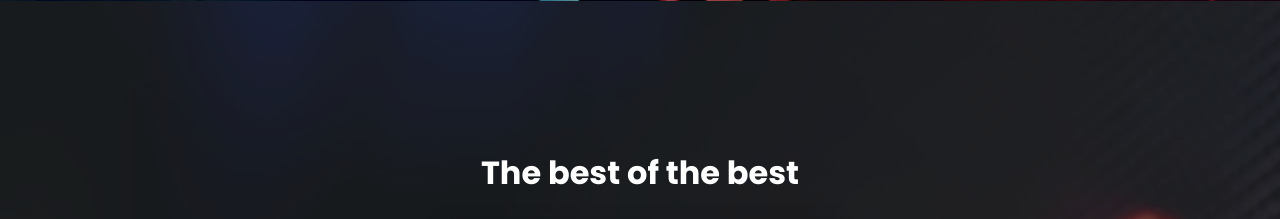
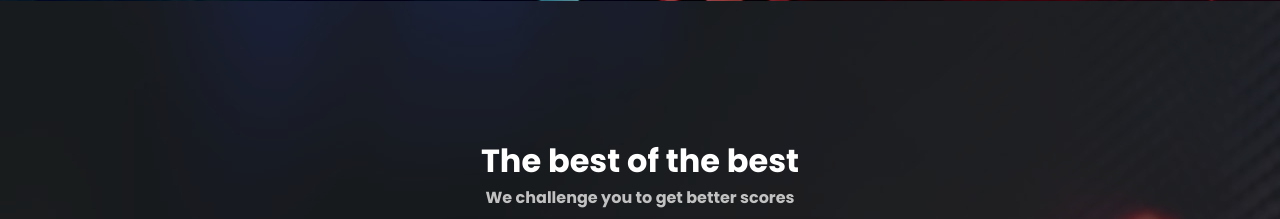
Before and after one commit to alemarsa-exe/World-Through-Sounds, a Django app: page /leaderboards/ in a window 1280 px wide. Shown: the part 119-338 px from the top of the page. Run offline with Django 4.2, Linux system fonts and the light colour scheme; data comes from the database, SQL or seed files in the repository; some libraries are stand-ins or nearby versions.

Commit message:
Ajustes a leaderboards

```diff
--- a/login/templates/leaderboards.html
+++ b/login/templates/leaderboards.html
@@ -47,6 +47,9 @@
 
     <div class="rankings">
       <h1>The best of the best</h1>
+      <h4 style="color: rgb(193, 193, 193)">
+        We challenge you to get better scores
+      </h4>
       <div class="content-table" id="table"></div>
     </div>
 
```
